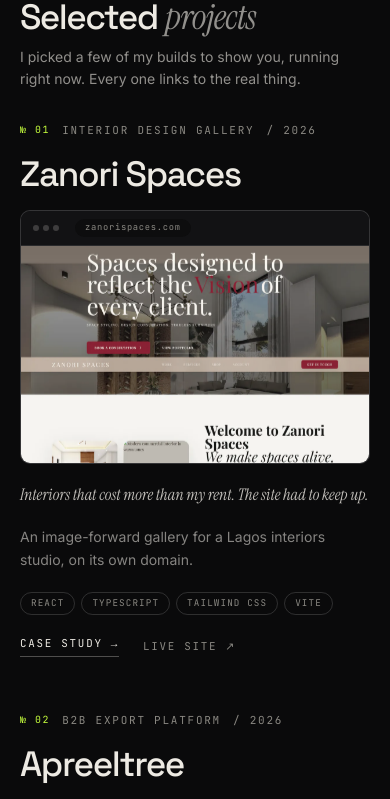
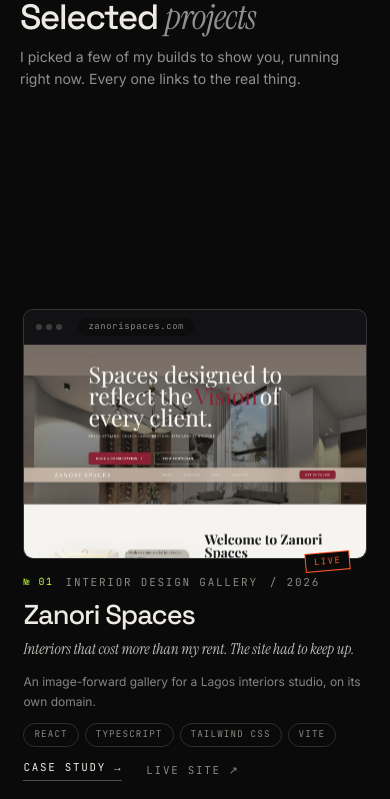
Before and after one commit to 0xjave-dot/portfolio, a React (Vite) app: page / in a window 390 px wide. Shown: the part 1220-2019 px from the top of the page. Built offline with nearby package versions, Linux system fonts and the light colour scheme.

Commit message:
Enable horizontal project scroll on mobile

```diff
--- a/src/components/sections/Work.tsx
+++ b/src/components/sections/Work.tsx
@@ -130,21 +130,21 @@ function StackTags({ project }: { project: Project }) {
 
 function WorkPanel({ project }: { project: Project }) {
   return (
-    <article className="flex h-full w-full shrink-0 items-center px-[6vw]">
-      <div className="mx-auto grid w-full max-w-[74rem] grid-cols-12 items-center gap-6 lg:gap-10">
-        <div className="col-span-12 flex flex-col gap-5 lg:col-span-4">
+    <article className="flex h-full w-full shrink-0 items-center px-[6vw] py-10 sm:py-12 lg:py-0">
+      <div className="mx-auto grid w-full max-w-[74rem] grid-cols-12 items-center gap-4 sm:gap-6 lg:gap-10">
+        <div className="order-2 col-span-12 flex flex-col gap-3 sm:gap-4 lg:order-1 lg:col-span-4 lg:gap-5">
           <PanelMeta project={project} />
-          <h3 className="font-display text-[clamp(2rem,4.2vw,3.6rem)] font-medium leading-[0.94] tracking-[-0.04em]">
+          <h3 className="font-display text-[clamp(1.7rem,7vw,3.6rem)] font-medium leading-[0.94] tracking-[-0.04em]">
             {project.name}
           </h3>
-          <p className="max-w-sm font-serif text-[clamp(1.05rem,1.6vw,1.3rem)] italic leading-snug text-ink/80">
+          <p className="max-w-sm font-serif text-[clamp(0.95rem,3.8vw,1.3rem)] italic leading-snug text-ink/80">
             {project.note}
           </p>
-          <p className="max-w-sm text-sm leading-relaxed text-ink/55">{project.summary}</p>
+          <p className="max-w-sm text-xs leading-relaxed text-ink/55 sm:text-sm">{project.summary}</p>
           <StackTags project={project} />
           <PanelLinks project={project} />
         </div>
-        <div className="col-span-12 lg:col-span-8">
+        <div className="order-1 col-span-12 lg:order-2 lg:col-span-8">
           <div className="relative">
             <BrowserFrame project={project} />
             <span className="stamp absolute -bottom-3 right-4 bg-paper text-stamp">{project.stamp}</span>
@@ -178,10 +178,11 @@ function WorkStack() {
 /**
  * Selected work.
  *
- * Desktop: the section pins and four project panels travel horizontally, scrubbed
- * by scroll position (GSAP + ScrollTrigger on Lenis' ticker).
+ * The section pins at every screen size and four project panels travel
+ * horizontally, scrubbed by vertical scroll position (GSAP + ScrollTrigger on
+ * Lenis' ticker).
  *
- * Mobile / reduced motion: a plain vertical stack. The switch is CSS-only
+ * Reduced motion: a plain vertical stack. The switch is CSS-only
  * (`.work-horizontal` / `.work-stack`), so React never unmounts a subtree that
  * ScrollTrigger has re-parented into a pin-spacer — which is what used to throw
  * "removeChild is not a child of this node" on resize.
@@ -210,7 +211,7 @@ export function Work() {
 
       const media = gsap.matchMedia();
 
-      media.add('(min-width: 1024px) and (prefers-reduced-motion: no-preference)', () => {
+      media.add('(prefers-reduced-motion: no-preference)', () => {
         const distance = () => Math.max(0, track.scrollWidth - pin.clientWidth);
 
         const tween = gsap.to(track, {
--- a/src/styles/index.css
+++ b/src/styles/index.css
@@ -420,19 +420,10 @@ mark {
 
 /* Work section layout switch — CSS only, so React never unmounts a pinned tree. */
 .work-horizontal {
-  display: none;
+  display: block;
 }
 .work-stack {
-  display: block;
-}
-
-@media (min-width: 1024px) {
-  .work-horizontal {
-    display: block;
-  }
-  .work-stack {
-    display: none;
-  }
+  display: none;
 }
 
 @media (prefers-reduced-motion: reduce) {
```
